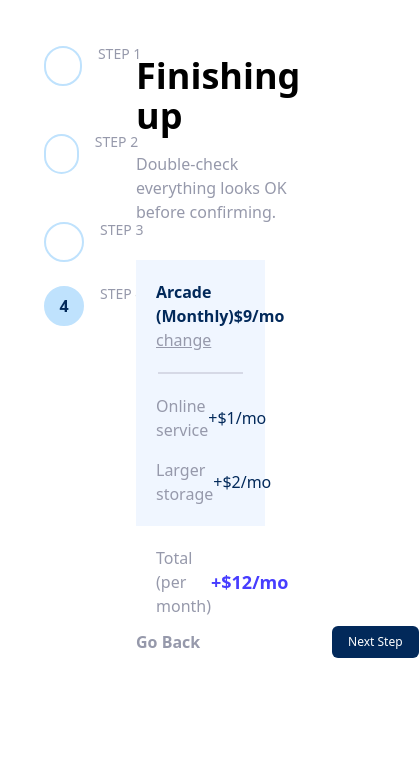
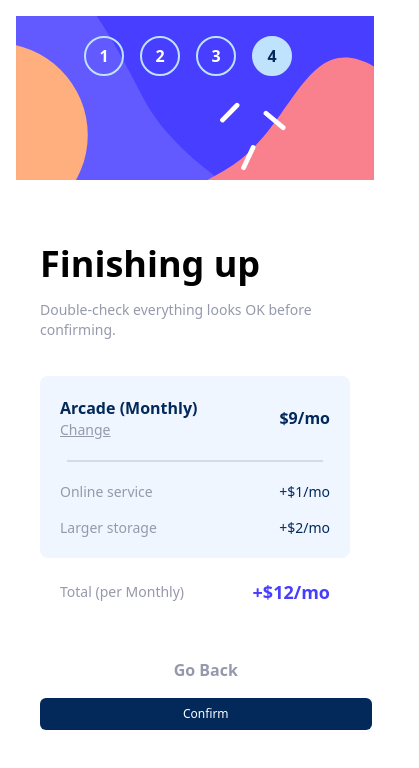
Before and after one commit to anjumali10/react-multi-step-form, a React (Vite) app: page /Summary in a window 390 px wide. Shown: the top 768 px of the page, 419 px wide, since content can reach past the window. Built offline with nearby package versions, Linux system fonts and the light colour scheme.

Commit message:
Add responsiveness

```diff
--- a/src/App.jsx
+++ b/src/App.jsx
@@ -1,67 +1,119 @@
-import { useForm } from "react-hook-form"
-import { useNavigate } from "react-router-dom"
-import './App.css'
-import Navbar from './components/Navbar'
+import { useForm } from "react-hook-form";
+import { useNavigate } from "react-router-dom";
+import "./App.css";
+import Navbar from "./components/Navbar";
 
 function App() {
   const navigate = useNavigate();
 
   const onSubmit = (data) => {
     console.log(data); // Handle form submission
-    navigate('/Plan'); // Navigate to the next page after form submission
+    navigate("/Plan"); // Navigate to the next page after form submission
   };
 
   const handleGoBack = () => {
-    // Handle the 'Go Back' button (optional)
     navigate(-1); // This takes the user to the previous page in the history
   };
+
   const {
     register,
     handleSubmit,
     watch,
     formState: { errors, isValid },
-  } = useForm()
-
+  } = useForm();
 
   return (
     <>
-      <div className="main p-4 flex w-[100%] gap-10">
-        <Navbar />
-        <div className="right relative w-full h-min-[80vh] p-10 px-20">
+      <div className="main flex flex-col lg:flex-row gap-10 p-4 w-full">
+        {/* Navbar */}
+        <div className="lg:w-[26%] w-full">
+          <Navbar />
+        </div>
+
+        {/* Right Section */}
+        <div className="right flex-1 p-10">
           <div className="p-info">
-            <h1 className='text-4xl font-bold'>Personal info</h1>
-            <p className='text-coolgray mt-4'>Please provide your name, email address, and phone number.</p>
-            <form onSubmit={handleSubmit(onSubmit)} className="flex flex-col gap-5 pt-5">
-              {/* register your input into the hook by invoking the "register" function */}
+            <h1 className="text-2xl lg:text-4xl font-bold">Personal info</h1>
+            <p className="text-coolgray mt-4">
+              Please provide your name, email address, and phone number.
+            </p>
+
+            {/* Form Section */}
+            <form
+              onSubmit={handleSubmit(onSubmit)}
+              className="flex flex-col gap-5 pt-5"
+            >
+              {/* Name Input */}
               <div className="name flex flex-col gap-1">
-                <label htmlFor="name" className="text-sm">Name</label>
-                <input className="p-2 focus:outline-none border border-1 border-coolgray rounded-md" type = 'text' placeholder="e.g. Johnson" {...register("name", {required: true})} />
+                <label htmlFor="name" className="text-sm">
+                  Name
+                </label>
+                <input
+                  className="p-2 focus:outline-none border border-1 border-coolgray rounded-md sm:w-[70%]"
+                  type="text"
+                  placeholder="e.g. Johnson"
+                  {...register("name", { required: true })}
+                />
+                {errors.name && (
+                  <span className="text-red-500 text-sm">
+                    Name is required
+                  </span>
+                )}
               </div>
 
-              {/* include validation with required or other standard HTML validation rules */}
+              {/* Email Input */}
               <div className="email flex flex-col gap-1">
-                <label htmlFor="email" className="text-sm">Email Address</label>
-                <input className="p-2 focus:outline-none border border-1 border-coolgray rounded-md" placeholder="e.g. johnson@gmail.com" type="email" {...register("email", { required: true })} />
+                <label htmlFor="email" className="text-sm">
+                  Email Address
+                </label>
+                <input
+                  className="p-2 focus:outline-none border border-1 border-coolgray rounded-md sm:w-[70%]"
+                  type="email"
+                  placeholder="e.g. johnson@gmail.com"
+                  {...register("email", { required: true })}
+                />
+                {errors.email && (
+                  <span className="text-red-500 text-sm">
+                    Email is required
+                  </span>
+                )}
               </div>
 
+              {/* Phone Number Input */}
               <div className="ph flex flex-col gap-1">
-                <label htmlFor="phone" className="text-sm">Phone Number</label>
-                <input className="p-2 focus:outline-none border border-1 border-coolgray rounded-md" type="phone" placeholder="e.g. +92 312 5522745" {...register("phone", { required: true })} />
+                <label htmlFor="phone" className="text-sm">
+                  Phone Number
+                </label>
+                <input
+                  className="p-2 focus:outline-none border border-1 border-coolgray rounded-md sm:w-[70%]"
+                  type="phone"
+                  placeholder="e.g. +92 312 5522745"
+                  {...register("phone", { required: true })}
+                />
+                {errors.phone && (
+                  <span className="text-red-500 text-sm">
+                    Phone number is required
+                  </span>
+                )}
               </div>
-              {/* errors will return when field validation fails  */}
-              {errors.exampleRequired && <span>This field is required</span>}
 
-              <div className="footer absolute bottom-0 flex justify-between w-[85%] pb-5">
+              {/* Form Footer */}
+              <div className="footer relative bottom-5 sm:absolute sm:bottom-0 flex flex-col sm:flex-row justify-between w-[85%] sm:w-[45%] sm:pb-20 pb-5 mx-auto sm:mx-0 mt-8 sm:mt-0">
                 <button onClick={handleGoBack} className='text-coolgray hover:text-marineblue font-bold' type="button">Go Back</button>
-                <button onClick={onSubmit} disabled = {!isValid} className='bg-marineblue p-2 px-4 text-white rounded-md text-xs'>Next Step</button>
+                <button
+                  onClick={onSubmit}
+                  className='bg-marineblue p-2 px-4 text-white rounded-md text-xs mt-4 sm:mt-0'
+                  type="submit"
+                >
+                  Next Step
+                </button>
               </div>
             </form>
           </div>
         </div>
       </div>
-
     </>
-  )
+  );
 }
 
-export default App
+export default App;
--- a/src/components/Addson.jsx
+++ b/src/components/Addson.jsx
@@ -1,5 +1,5 @@
-import { useForm } from "react-hook-form"
-import { useNavigate } from "react-router-dom"
+import { useForm } from "react-hook-form";
+import { useNavigate } from "react-router-dom";
 import Navbar from "./Navbar";
 import Add_ons_card from "./add_ons_card";
 import { useState } from "react";
@@ -12,6 +12,27 @@
     customizableProfile: false,
   });
 
+  const addOns = [
+    {
+      id: "onlineService",
+      title: "Online Service",
+      description: "Access to multiplayer games",
+      price: 10,
+    },
+    {
+      id: "largerStorage",
+      title: "Larger Storage",
+      description: "Extra 1TB of cloud save",
+      price: 10,
+    },
+    {
+      id: "customizableProfile",
+      title: "Customizable Profile",
+      description: "Custom theme on your profile",
+      price: 10,
+    },
+  ];
+
   const toggleAddOn = (addOn) => {
     setSelectedAddOns((prevState) => ({
       ...prevState,
@@ -20,60 +41,50 @@
   };
 
   const onSubmit = (data) => {
-    console.log(data); // Handle form submission
-    navigate('/Summary'); // Navigate to the next page after form submission
+    console.log("Selected Add-ons: ", selectedAddOns);
+    navigate("/Summary"); // Navigate to the next page after form submission
   };
 
   const handleGoBack = () => {
-    // Handle the 'Go Back' button (optional)
     navigate(-1); // This takes the user to the previous page in the history
   };
-  const {
-    register,
-    handleSubmit,
-    watch,
-    formState: { errors, isValid },
-  } = useForm()
-
 
   return (
-    <>
-      <div className="main p-4 flex w-[100%] gap-10">
+    <div className="main flex flex-col lg:flex-row gap-10 p-4 w-full">
+      {/* Navbar */}
+      <div className="lg:w-[26%] w-full">
         <Navbar />
-        <div className="right relative w-full h-min-[80vh] p-10 px-20">
+      </div>
+
+      {/* Right Section */}
+      <div className="right flex-1 p-6 lg:p-10">
         <div className="p-info">
-            <h1 className='text-4xl font-bold'>Pick add-ons</h1>
-            <p className='text-coolgray mt-4 mb-9'>Add-ons help enhance your gaming experience.</p>
+          <h1 className="text-2xl lg:text-4xl font-bold">Pick add-ons</h1>
+          <p className="text-coolgray mt-4 mb-9">
+            Add-ons help enhance your gaming experience.
+          </p>
+
+          {/* Add-ons Cards */}
           <div className="cardContainer flex flex-col gap-4">
+            {addOns.map((addOn) => (
               <Add_ons_card
-                title='Online Service'
-                description='Access to multiplayer games'
-                price= {10}
-                isChecked={selectedAddOns.onlineService}
-                onChange={() => toggleAddOn('onlineService')}
+                key={addOn.id}
+                title={addOn.title}
+                description={addOn.description}
+                price={addOn.price}
+                isChecked={selectedAddOns[addOn.id]}
+                onChange={() => toggleAddOn(addOn.id)}
               />
-              <Add_ons_card
-                title='Larger Storage'
-                description='Extra 1TB of cloud save'
-                price= {10}
-                isChecked={selectedAddOns.largerStorage}
-                onChange={() => toggleAddOn('largerStorage')}
-              />
-              <Add_ons_card
-                title='Customizable profile'
-                description='Custom theme on your profile'
-                price= {10}
-                isChecked={selectedAddOns.customizableProfile}
-                onChange={() => toggleAddOn('customizableProfile')}
-              />
+            ))}
           </div>
-            <div className="footer absolute bottom-0 flex justify-between w-[85%] pb-5">
+
+          {/* Form Footer */}
+          <div className="footer absolute sm:bottom-0 flex flex-col sm:flex-row justify-between w-[85%] sm:w-[45%] sm:pb-20 pb-5 mx-auto sm:mx-0 mt-8 sm:mt-0">
             <button onClick={handleGoBack} className='text-coolgray hover:text-marineblue font-bold' type="button">Go Back</button>
             <button
-                disabled={!isValid}
-                className='bg-marineblue p-2 px-4 text-white rounded-md text-xs'
+              onClick={onSubmit}
+              className='bg-marineblue p-2 px-4 text-white rounded-md text-xs mt-4 sm:mt-0'
               type="submit"
-                onClick={onSubmit}
             >
               Next Step
             </button>
@@ -81,9 +92,7 @@
         </div>
       </div>
     </div>
-
-    </>
-  )
+  );
 }
 
-export default Addson
+export default Addson;
--- a/src/components/Nav_item.jsx
+++ b/src/components/Nav_item.jsx
@@ -5,24 +5,30 @@
   const { number, name, isActive } = props;
 
   return (
-    <div className='flex align-middle w-full'>
+    <div className="flex items-center w-full sm:flex-row flex-col text-center sm:text-left">
       {/* Step Icon */}
-      <div className={clsx(
-        "icon mt-0.5 font-bold flex items-center justify-center w-10 h-10 border-2 rounded-full",
-        isActive ? 'text-marineblue border-lightblue bg-lightblue' : 'border-lightblue text-white bg-transparent'
-      )}>
+      <div
+        className={clsx(
+          "icon font-bold flex items-center justify-center w-10 h-10 border-2 rounded-full",
+          isActive
+            ? "text-marineblue border-lightblue bg-lightblue"
+            : "border-lightblue text-white bg-transparent"
+        )}
+      >
         {number}
       </div>
 
-      {/* Step Info */}
-      <div className="step-info ml-4">
-        <div className="text-coolgray uppercase text-sm">Step {number}</div>
-        <div className="step-name uppercase text-md font-bold text-white">
+      {/* Step Info (Only visible on larger screens) */}
+      <div className="step-info sm:ml-4 mt-2 sm:mt-0">
+        <div className="text-coolgray uppercase text-xs sm:text-sm hidden sm:block">
+          Step {number}
+        </div>
+        <div className="step-name uppercase text-sm sm:text-md font-bold text-white hidden sm:block">
           {name}
         </div>
       </div>
     </div>
   );
-}
+};
 
 export default Nav_item;
--- a/src/components/Navbar.jsx
+++ b/src/components/Navbar.jsx
@@ -1,33 +1,53 @@
-import React from 'react';
-import bgSidebarDesktop from '../assets/bg-sidebar-desktop.svg'; // Correct image import
+import React, { useState, useEffect } from 'react';
+import bgSidebarDesktop from '../assets/bg-sidebar-desktop.svg';
+import bgSidebarMobile from '../assets/bg-sidebar-mobile.svg';
 import Nav_item from './Nav_item';
 import { useLocation } from 'react-router-dom';
 
 const Navbar = () => {
-    const location = useLocation(); // Get the current location (route)
+    const location = useLocation();
+    const [isMobile, setIsMobile] = useState(window.innerWidth <= 768);
 
-    // Helper function to check if the route matches the step number
+    // Check screen size on resize
+    useEffect(() => {
+        const handleResize = () => {
+            setIsMobile(window.innerWidth <= 768);
+        };
+        window.addEventListener('resize', handleResize);
+
+        // Cleanup
+        return () => {
+            window.removeEventListener('resize', handleResize);
+        };
+    }, []);
+
     const isStepActive = (stepNumber) => {
-        const path = location.pathname.toLowerCase(); // Current path (e.g., '/plan', '/addson')
+        const path = location.pathname.toLowerCase();
         switch (stepNumber) {
             case 1:
-                return path === '/'; // Match root path for step 1
+                return path === '/';
             case 2:
-                return path === '/plan'; // Match '/plan' for step 2
+                return path === '/plan';
             case 3:
-                return path === '/addson'; // Match '/addson' for step 3
+                return path === '/addson';
             case 4:
-                return path === '/summary'; // Match '/summary' for step 4
+                return path === '/summary';
             default:
                 return false;
         }
     };
+
     return (
-        <div className="nav relative w-[26%]">
+        <div className="nav relative w-full sm:w-[75%]">
             {/* Background Image */}
-            <img src={bgSidebarDesktop} alt="Background Sidebar" className="w-full h-auto" />
+            <img
+                src={isMobile ? bgSidebarMobile : bgSidebarDesktop}
+                alt="Background Sidebar"
+                className="w-full h-auto"
+            />
+
             {/* Steps Section */}
-            <div className="step items-center h-auto absolute top-0 left-0 p-7 flex flex-col align-middle gap-5">
+            <div className="step items-center h-auto absolute top-0 left-12 sm:left-0 p-5 sm:p-7 flex flex-row sm:flex-col gap-4">
                 <Nav_item color="text-white" number={1} name="Your info" isActive={isStepActive(1)} />
                 <Nav_item number={2} name="Select plan" isActive={isStepActive(2)} />
                 <Nav_item number={3} name="Add-ons" isActive={isStepActive(3)} />
--- a/src/components/Summary.jsx
+++ b/src/components/Summary.jsx
@@ -1,89 +1,119 @@
-import { useForm } from "react-hook-form"
-import { useNavigate } from "react-router-dom"
+import { useForm } from "react-hook-form";
+import { useNavigate } from "react-router-dom";
 import Navbar from "./Navbar";
 import { useState } from "react";
 
 function Summary() {
   const navigate = useNavigate();
   const [selectedAddOns, setSelectedAddOns] = useState({
-    onlineService: false,
-    largerStorage: false,
+    onlineService: true, // Default values for demonstration
+    largerStorage: true,
     customizableProfile: false,
   });
 
-  const toggleAddOn = (addOn) => {
-    setSelectedAddOns((prevState) => ({
-      ...prevState,
-      [addOn]: !prevState[addOn],
-    }));
+  const planDetails = {
+    name: "Arcade",
+    billing: "Monthly",
+    price: 9,
   };
 
-  const onSubmit = (data) => {
-    console.log(data); // Handle form submission
-    navigate('/Thankyou'); // Navigate to the next page after form submission
+  const addOnsList = [
+    { key: "onlineService", name: "Online service", price: 1 },
+    { key: "largerStorage", name: "Larger storage", price: 2 },
+    { key: "customizableProfile", name: "Customizable profile", price: 2 },
+  ];
+
+  const totalPrice =
+    planDetails.price +
+    addOnsList.reduce((total, addOn) => {
+      return selectedAddOns[addOn.key] ? total + addOn.price : total;
+    }, 0);
+
+  const onSubmit = () => {
+    navigate("/Thankyou"); // Navigate to the next page after confirmation
   };
 
   const handleGoBack = () => {
-    // Handle the 'Go Back' button (optional)
-    navigate(-1); // This takes the user to the previous page in the history
+    navigate(-1); // Navigate to the previous page
   };
-  const {
-    register,
-    handleSubmit,
-    watch,
-    formState: { errors, isValid },
-  } = useForm()
-
 
   return (
     <>
-      <div className="main p-4 flex w-[100%] gap-10">
-        <Navbar />
-        <div className="right relative w-full h-min-[80vh] p-10 px-20">
+      <div className="main p-4 flex w-full gap-10 flex-col sm:flex-row">
+        <div className="lg:w-[26%] w-full">
+          <Navbar />
+        </div>
+        <div className="right flex-1 p-6 lg:p-10">
           <div className="p-info">
-            <h1 className='text-4xl font-bold'>Finishing up</h1>
-            <p className='text-coolgray mt-4 mb-9'>Double-check everything looks OK before confirming.</p>
-            <div className="bg-magnolia w-[75%] p-5">
-              <div className="flex justify-between items-center">
+            <h1 className="text-4xl sm:text-5xl font-bold">Finishing up</h1>
+            <p className="text-coolgray mt-4 mb-9 text-sm sm:text-base">
+              Double-check everything looks OK before confirming.
+            </p>
+
+            {/* Plan Summary */}
+            <div className="bg-magnolia p-5 rounded-lg sm:w-[70%]">
+              <div className="flex justify-between items-center mb-4">
                 <div className="flex flex-col">
-                  <p className="text-marineblue font-bold">Arcade (Monthly)</p>
-                  <p className="text-coolgray underline">change</p>
+                  <p className="text-marineblue font-bold text-base sm:text-lg">
+                    {planDetails.name} ({planDetails.billing})
+                  </p>
+                  <p
+                    className="text-coolgray underline cursor-pointer text-sm sm:text-base"
+                    onClick={() => navigate("/Plan")}
+                  >
+                    Change
+                  </p>
                 </div>
-                <p className="text-marineblue font-bold">$9/mo</p>
+                <p className="text-marineblue font-bold text-base sm:text-lg">
+                  ${planDetails.price}/{planDetails.billing === "Monthly" ? "mo" : "yr"}
+                </p>
               </div>
+
               <div className="line w-[95%] h-0.5 bg-lightgray mx-auto my-5"></div>
+
+              {/* Add-Ons */}
               <div className="flex flex-col gap-4">
-                <div className="flex justify-between items-center">
-                  <p className="text-coolgray">Online service</p>
-                  <p className="text-marineblue">+$1/mo</p>
-                </div>
-                <div className="flex justify-between items-center">
-                  <p className="text-coolgray">Larger storage</p>
-                  <p className="text-marineblue">+$2/mo</p>
-                </div>
+                {addOnsList.map(
+                  (addOn) =>
+                    selectedAddOns[addOn.key] && (
+                      <div
+                        key={addOn.key}
+                        className="flex justify-between items-center"
+                      >
+                        <p className="text-coolgray text-sm sm:text-base">{addOn.name}</p>
+                        <p className="text-marineblue text-sm sm:text-base">
+                          +${addOn.price}/{planDetails.billing === "Monthly" ? "mo" : "yr"}
+                        </p>
+                      </div>
+                    )
+                )}
               </div>
             </div>
-            <div className="p-5 flex justify-between items-center w-[75%]">
-              <p className="text-coolgray">Total (per month)</p>
-              <p className="text-purplishblue text-lg font-bold">+$12/mo</p>
+
+            {/* Total Price */}
+            <div className="p-5 flex justify-between items-center w-full sm:w-[70%]">
+              <p className="text-coolgray text-sm sm:text-base">Total (per {planDetails.billing})</p>
+              <p className="text-purplishblue text-lg sm:text-xl font-bold">
+                +${totalPrice}/{planDetails.billing === "Monthly" ? "mo" : "yr"}
+              </p>
             </div>
-            <div className="footer absolute bottom-0 flex justify-between w-[85%] pb-5">
+
+            {/* Form Footer */}
+            <div className="footer absolute sm:bottom-0 flex flex-col sm:flex-row justify-between w-[85%] sm:w-[45%] sm:pb-20 pb-5 mx-auto sm:mx-0 mt-8 sm:mt-0">
               <button onClick={handleGoBack} className='text-coolgray hover:text-marineblue font-bold' type="button">Go Back</button>
               <button
-                disabled={!isValid}
-                className='bg-marineblue p-2 px-4 text-white rounded-md text-xs'
+                onClick={onSubmit}
+                className='bg-marineblue p-2 px-4 text-white rounded-md text-xs mt-4 sm:mt-0'
                 type="submit"
-                onClick={onSubmit}
               >
-                Next Step
+                Confirm
               </button>
             </div>
           </div>
         </div>
       </div>
-
     </>
-  )
+  );
 }
 
-export default Summary
+export default Summary;
```
Also changed, not shown: src/components/Add_ons_card.jsx (+34 -15 lines), src/components/Plan.jsx (+40 -48 lines), src/components/Thankyou.jsx (+16 -14 lines). Lines whose indentation alone changed are shown as unchanged.
